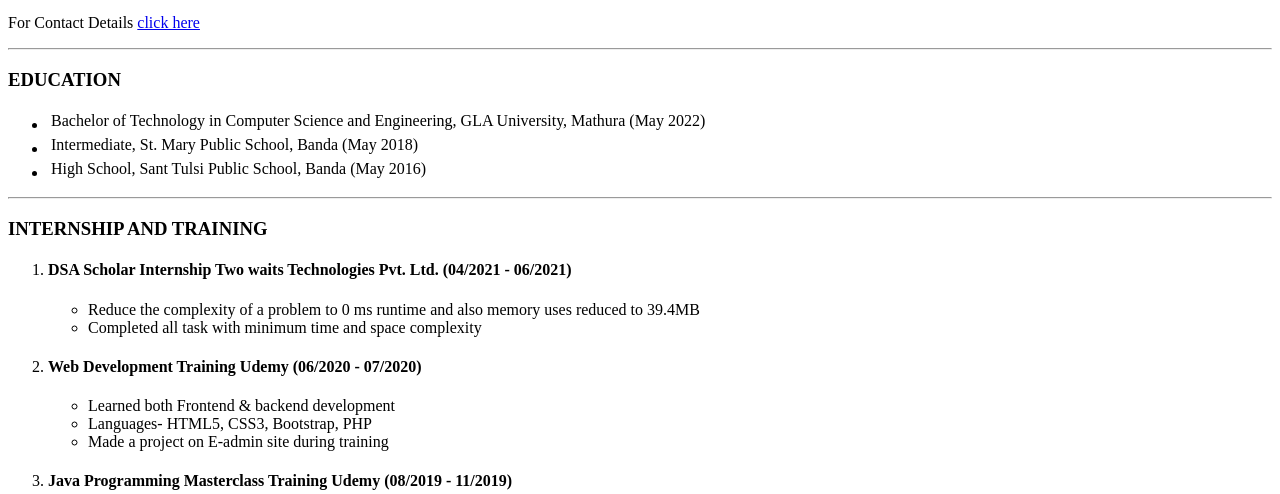
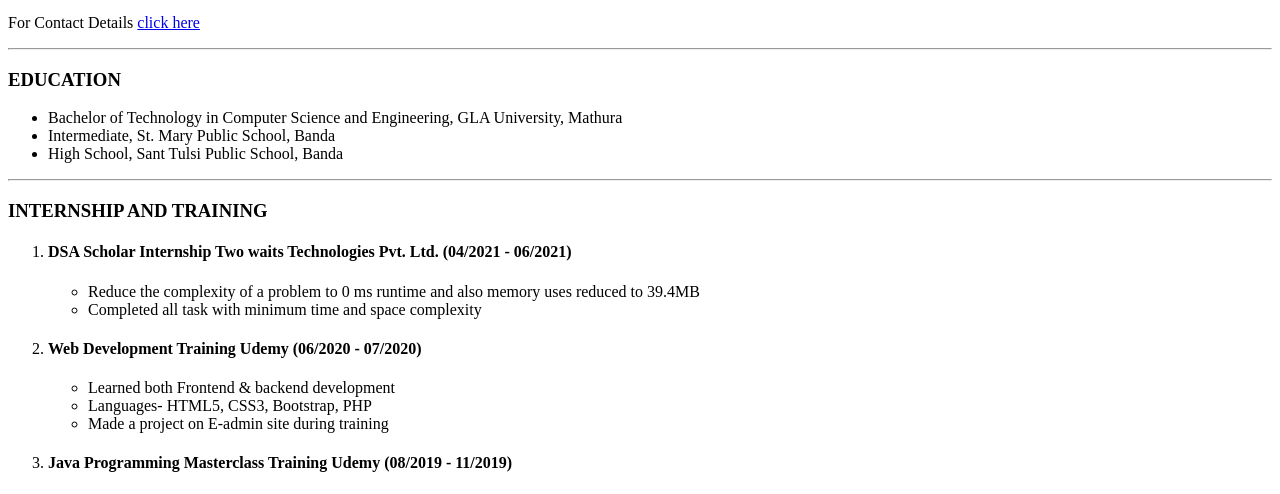
Before and after one commit to anubhavgupta1120/MyResume, a plain HTML site: page index.html in a window 1280 px wide. Shown: the part 287-781 px from the top of the page. Drawn offline with Linux system fonts and the light colour scheme.

Commit message:
Modify Education List

```diff
--- a/index.html
+++ b/index.html
@@ -17,28 +17,18 @@
     <ul>
 
         <li>
-            <table>
-                <tr>
-                    <td>Bachelor of Technology in Computer Science and Engineering, GLA University, Mathura</td>
-                    <td> (May 2022)</td>
-                </tr>
-            </table>
+
+                    Bachelor of Technology in Computer Science and Engineering, GLA University, Mathura
+
         </li>
         <li>
-            <table>
-                <tr>
-                    <td>Intermediate, St. Mary Public School, Banda</td>
-                    <td> (May 2018)</td>
-                </tr>
-            </table>
+           Intermediate, St. Mary Public School, Banda
+
         </li>
         <li>
-            <table>
-                <tr>
-                    <td>High School, Sant Tulsi Public School, Banda</td>
-                    <td> (May 2016)</td>
-                </tr>
-            </table>
+           High School, Sant Tulsi Public School, Banda
+
+
         </li>
     </ul>
     <hr>
```
